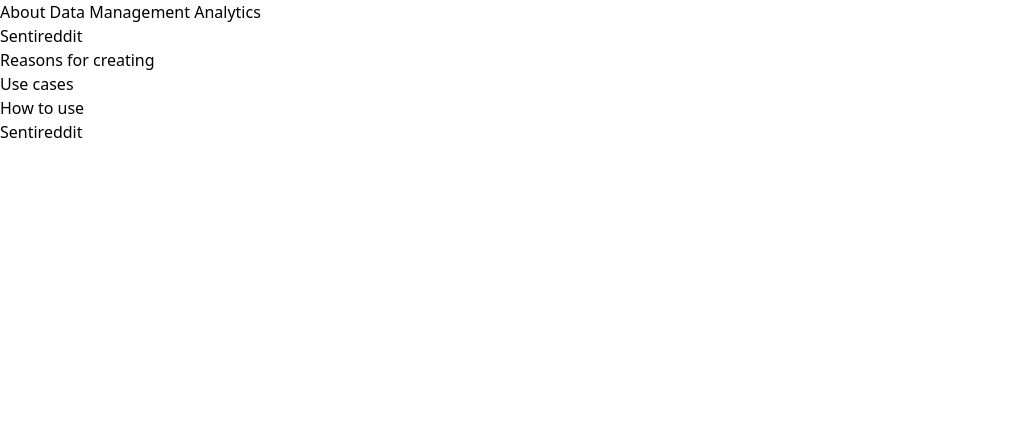
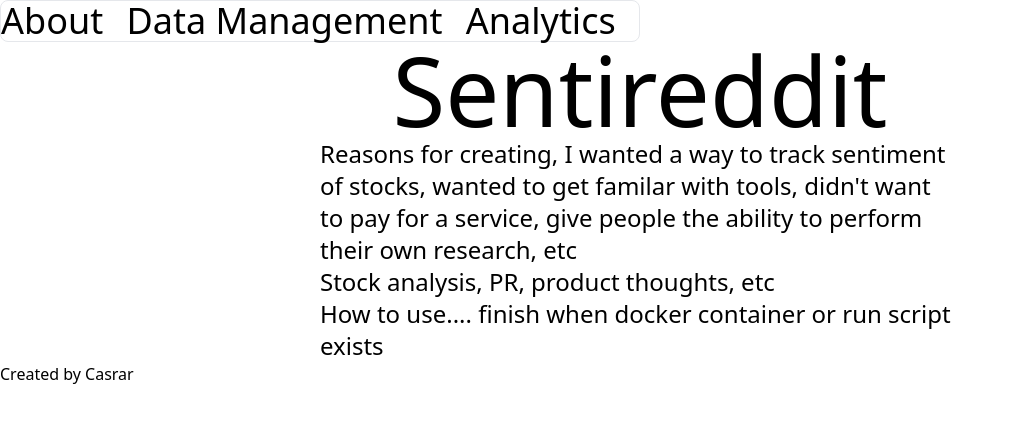
Before and after one commit to casrar/Sentireddit, a Flask app: page / in a window 1280 px wide. Shown: the top 423 px of the page, without its empty margins (0-1014 px from the left). Run offline with Flask 3, Linux system fonts and the light colour scheme; parts of the project's set-up code (start-up, migrations or seed data) failed here and were passed over.

Commit message:
Starting UI work on base and index page

```diff
--- a/src/static/styles.css
+++ b/src/static/styles.css
@@ -568,11 +568,6 @@
   }
 }
 
-.mx-auto {
-  margin-left: auto;
-  margin-right: auto;
-}
-
 .block {
   display: block;
 }
@@ -589,54 +584,16 @@
   display: none;
 }
 
-.h-96 {
-  height: 24rem;
-}
-
-.h-36 {
-  height: 9rem;
-}
-
-.h-12 {
-  height: 3rem;
-}
-
 .h-16 {
   height: 4rem;
 }
 
-.max-h-48 {
-  max-height: 12rem;
-}
-
-.max-h-24 {
-  max-height: 6rem;
-}
-
-.max-h-96 {
-  max-height: 24rem;
-}
-
-.max-h-12 {
-  max-height: 3rem;
+.w-1\/2 {
+  width: 50%;
 }
 
 .flex-auto {
   flex: 1 1 auto;
-}
-
-.basis-auto {
-  flex-basis: auto;
-}
-
-.columns-2 {
-  -moz-columns: 2;
-       columns: 2;
-}
-
-.columns-2xs {
-  -moz-columns: 18rem;
-       columns: 18rem;
 }
 
 .grid-cols-2 {
@@ -647,6 +604,14 @@
   grid-template-columns: repeat(4, minmax(0, 1fr));
 }
 
+.grid-cols-3 {
+  grid-template-columns: repeat(3, minmax(0, 1fr));
+}
+
+.grid-cols-1 {
+  grid-template-columns: repeat(1, minmax(0, 1fr));
+}
+
 .flex-row {
   flex-direction: row;
 }
@@ -655,31 +620,64 @@
   flex-direction: column;
 }
 
-.items-start {
-  align-items: flex-start;
+.justify-center {
+  justify-content: center;
 }
 
-.gap-4 {
-  gap: 1rem;
+.justify-items-center {
+  justify-items: center;
 }
 
-.overflow-hidden {
-  overflow: hidden;
+.self-auto {
+  align-self: auto;
+}
+
+.self-center {
+  align-self: center;
 }
 
 .overflow-y-auto {
   overflow-y: auto;
 }
 
-.overflow-y-hidden {
-  overflow-y: hidden;
+.rounded-lg {
+  border-radius: 0.5rem;
 }
 
 .border {
   border-width: 1px;
 }
 
-.bg-black {
-  --tw-bg-opacity: 1;
-  background-color: rgb(0 0 0 / var(--tw-bg-opacity));
+.border-solid {
+  border-style: solid;
 }
+
+.text-2xl {
+  font-size: 1.5rem;
+  line-height: 2rem;
+}
+
+.text-4xl {
+  font-size: 2.25rem;
+  line-height: 2.5rem;
+}
+
+.text-6xl {
+  font-size: 3.75rem;
+  line-height: 1;
+}
+
+.text-8xl {
+  font-size: 6rem;
+  line-height: 1;
+}
+
+.text-lg {
+  font-size: 1.125rem;
+  line-height: 1.75rem;
+}
+
+.text-xl {
+  font-size: 1.25rem;
+  line-height: 1.75rem;
+}
--- a/src/templates/base.html
+++ b/src/templates/base.html
@@ -6,11 +6,11 @@
     {% endblock %}
 </head>
 <body>
-    <div id="navigation">
+    <div id="navigation" class="w-1/2 flex border rounded-lg">
         {% block navigation %}
-        <a href="/about">About</a>
-        <a href="/data_management">Data Management</a>
-        <a href="/analytics">Analytics</a>
+        <a href="/about" class="flex-auto text-4xl">About</a>
+        <a href="/data_management" class="flex-auto text-4xl">Data Management</a>
+        <a href="/analytics" class="flex-auto text-4xl">Analytics</a>
         {% endblock %}
     </div>
     <div id="content">
@@ -19,7 +19,7 @@
     </div>
     <div id="footer">
         {% block footer %}
-        <p>Sentireddit</p>
+        <p>Created by Casrar</p>
         {% endblock %}
     </div>
 </body>
--- a/src/templates/index.html
+++ b/src/templates/index.html
@@ -7,10 +7,16 @@
 {{ super() }}
 {% endblock %}
 {% block content %}
-<h1>Sentireddit</h1>
-<h3>Reasons for creating</h3>
-<h3>Use cases</h3>
-<h3>How to use</h3>
+<div class="flex flex-row justify-center">
+    <div class="w-1/2 flex flex-col">
+        <h1 class="self-center text-8xl">Sentireddit</h1>
+        <h3 class="text-2xl">Reasons for creating, I wanted a way to track sentiment of stocks, wanted to get familar with tools, didn't want to pay for a service,
+            give people the ability to perform their own research, etc
+        </h3>
+        <h3 class="text-2xl">Stock analysis, PR, product thoughts, etc</h3>
+        <h3 class="text-2xl">How to use.... finish when docker container or run script exists</h3>
+    </div>
+</div>
 
 {% endblock %}
 {% block footer %}
```
